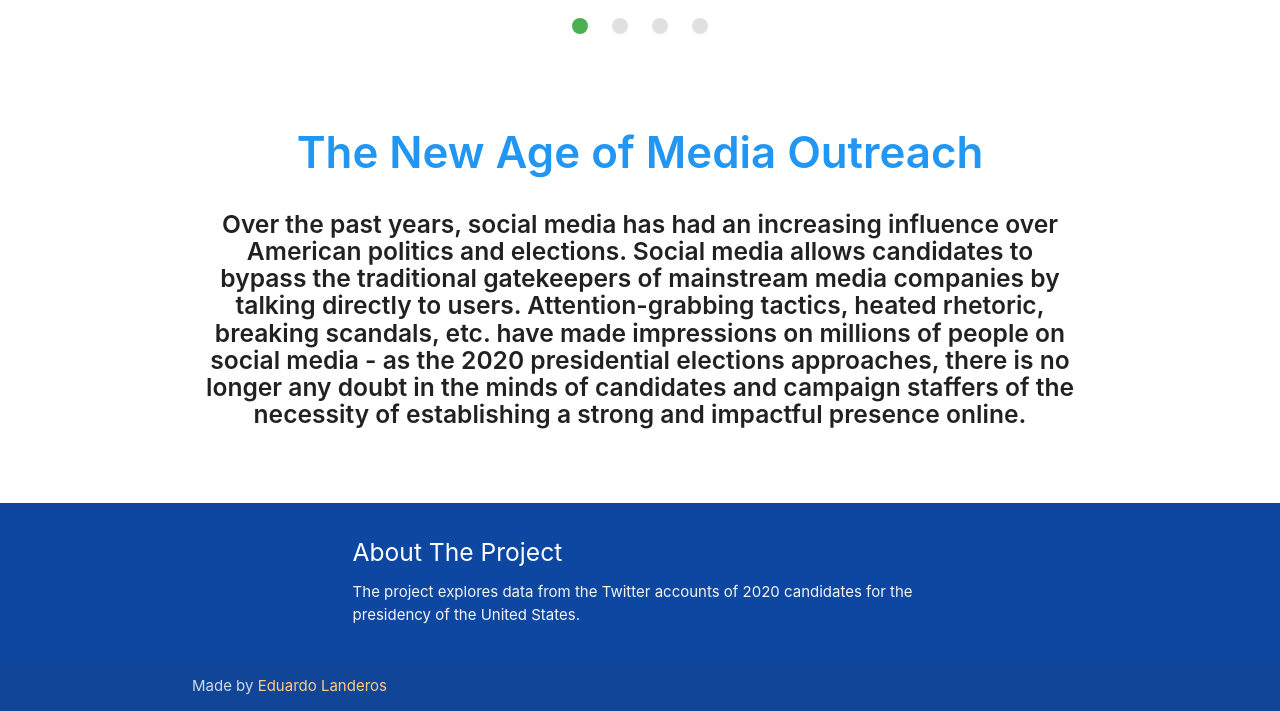
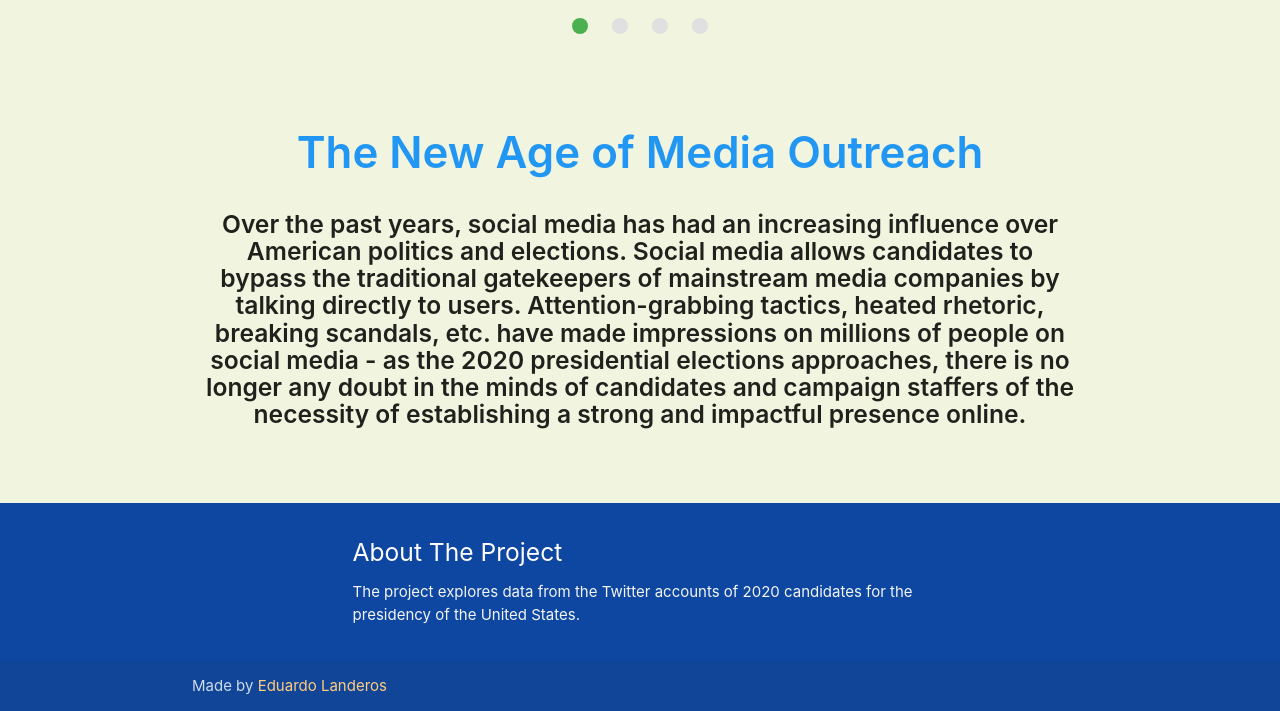
Before and after one commit to elanderos318/Tweetocracy, a Flask app: page / in a window 1280 px wide. Shown: the part 464-1175 px from the top of the page. Run offline with Flask 2, Linux system fonts and the light colour scheme; parts of the project's set-up code (start-up, migrations or seed data) failed here and were passed over; some libraries are stand-ins or nearby versions.

Commit message:
updated style.css background color

```diff
--- a/static/assets/css/style.css
+++ b/static/assets/css/style.css
@@ -9,6 +9,10 @@
     padding-right: 10px;
 }
 
+
+body {
+    background-color: #f1f4df;
+}
 
 .icon-block {
     padding: 0 15px;
```
